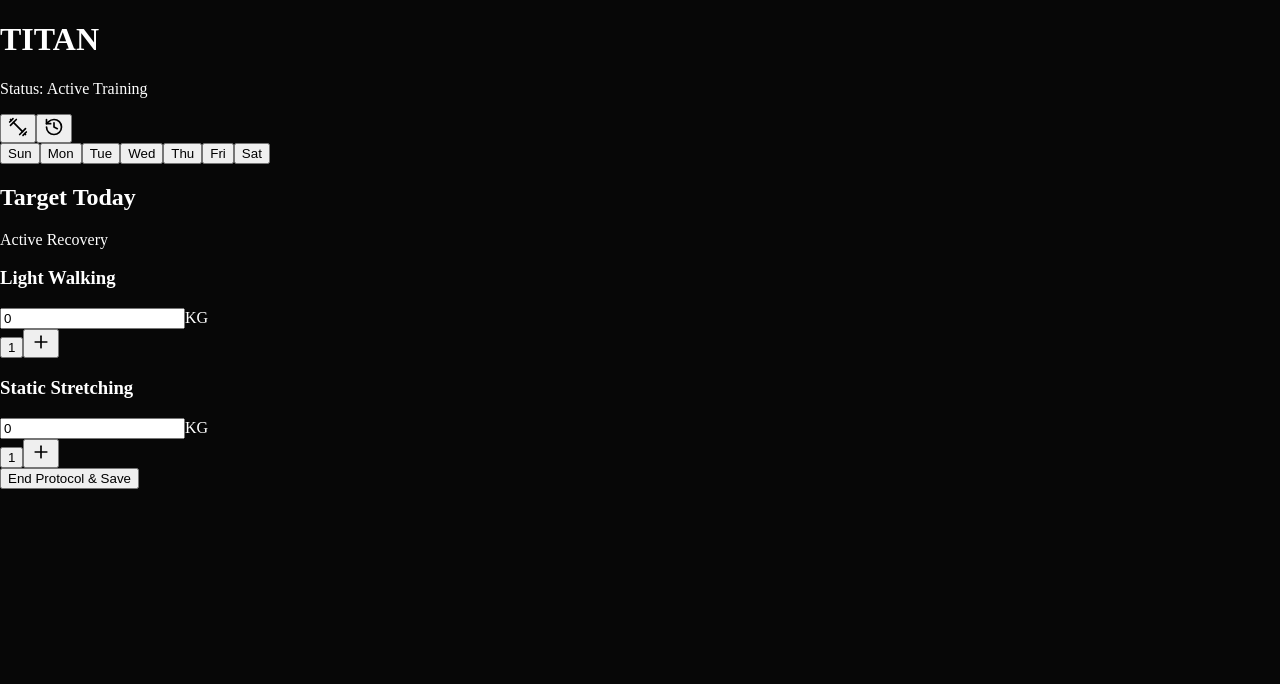
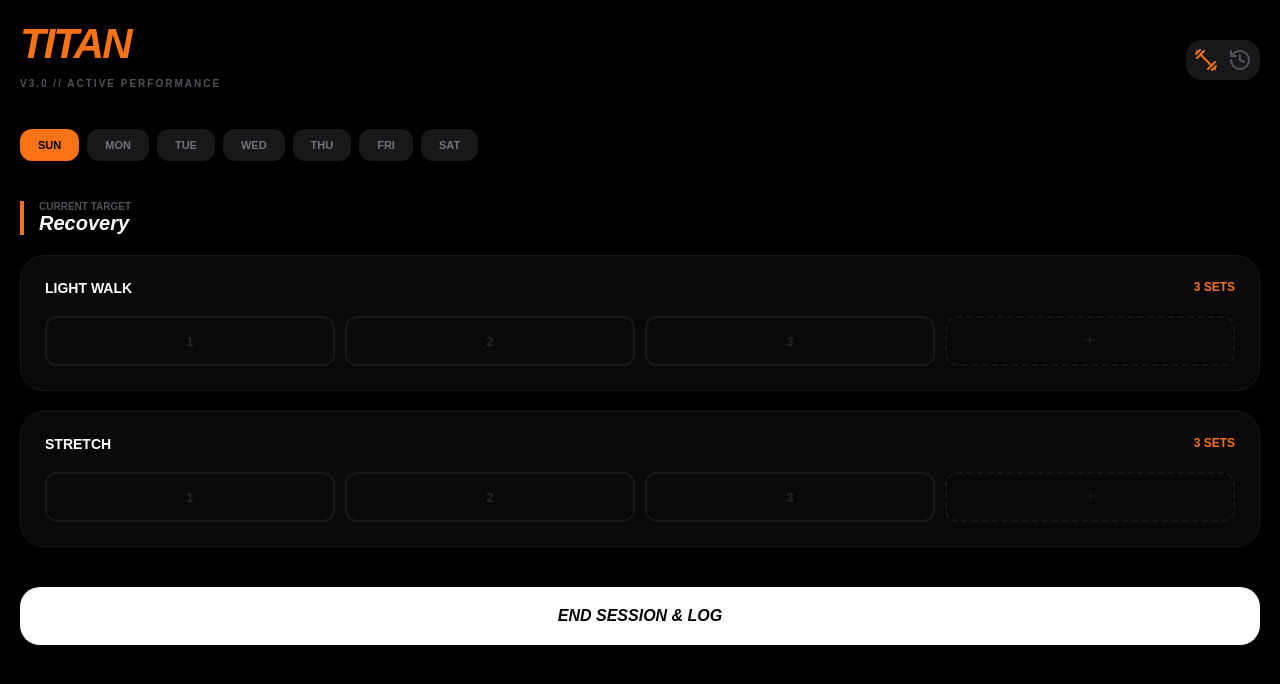
Before and after one commit to srafiq2406teachered-byte/Titan-Tracker, a React (Vite) app: page / in a window 1280 px wide. Shown: the top 684 px of the page. Built offline with nearby package versions, Linux system fonts and the light colour scheme.

Commit message:
Update App.jsx

```diff
--- a/src/App.jsx
+++ b/src/App.jsx
@@ -1,58 +1,22 @@
 import React, { useState, useEffect } from 'react';
-import { Plus, CheckCircle, Clock, Flame, Scale, RotateCcw, Dumbbell, History, PlusCircle, Trash2 } from 'lucide-react';
+import { CheckCircle, Clock, RotateCcw, Dumbbell, History, Plus } from 'lucide-react';
 
 const TitanTracker = () => {
   const [activeDay, setActiveDay] = useState(new Date().getDay());
   const [view, setView] = useState('train');
   const [timeLeft, setTimeLeft] = useState(0);
   const [completedSets, setCompletedSets] = useState({});
-  const [sessionWeights, setSessionWeights] = useState({});
-  const [history, setHistory] = useState(() => JSON.parse(localStorage.getItem('titan-v3-history') || '[]'));
 
   const DAYS = ["Sunday", "Monday", "Tuesday", "Wednesday", "Thursday", "Friday", "Saturday"];
 
-  // FULL 7-DAY SCIENTIFIC SPLIT
-  const DEFAULT_PLANS = {
-    1: { name: "Push (Chest/Shoulders/Triceps)", exercises: [
-        { id: "p1", name: "Chest Press Machine", sets: 3, reps: "10-12", weight: 45 },
-        { id: "p2", name: "Shoulder Press Machine", sets: 3, reps: "12", weight: 20 },
-        { id: "p3", name: "Pec Deck Fly", sets: 3, reps: "15", weight: 35 },
-        { id: "p4", name: "Tricep Cable Pushdown", sets: 3, reps: "15", weight: 15 }
-    ]},
-    2: { name: "Pull (Back/Biceps)", exercises: [
-        { id: "l1", name: "Lat Pulldown", sets: 3, reps: "10-12", weight: 40 },
-        { id: "l2", name: "Seated Cable Row", sets: 3, reps: "12", weight: 35 },
-        { id: "l3", name: "Face Pulls", sets: 3, reps: "15", weight: 12 },
-        { id: "l4", name: "Machine Preacher Curl", sets: 3, reps: "12", weight: 15 }
-    ]},
-    3: { name: "Legs (Quads/Hams)", exercises: [
-        { id: "lg1", name: "Leg Press", sets: 4, reps: "10-12", weight: 80 },
-        { id: "lg2", name: "Leg Extension", sets: 3, reps: "15", weight: 30 },
-        { id: "lg3", name: "Seated Leg Curl", sets: 3, reps: "15", weight: 25 },
-        { id: "lg4", name: "Calf Press", sets: 4, reps: "20", weight: 50 }
-    ]},
-    4: { name: "Full Body Burn (Circuit)", exercises: [
-        { id: "fb1", name: "Goblet Squat", sets: 3, reps: "15", weight: 12 },
-        { id: "fb2", name: "Incline DB Press", sets: 3, reps: "12", weight: 14 },
-        { id: "fb3", name: "Lat Pulldown (Wide)", sets: 3, reps: "12", weight: 35 },
-        { id: "fb4", name: "Kettlebell Swings", sets: 3, reps: "20", weight: 16 }
-    ]},
-    5: { name: "Upper Focus (Detail)", exercises: [
-        { id: "up1", name: "Incline Machine Press", sets: 3, reps: "12", weight: 30 },
-        { id: "up2", name: "Lat Pulldown (Close Grip)", sets: 3, reps: "12", weight: 40 },
-        { id: "up3", name: "Lateral Raise Machine", sets: 3, reps: "15", weight: 10 },
-        { id: "up4", name: "Rope Hammer Curls", sets: 3, reps: "12", weight: 15 }
-    ]},
-    6: { name: "Metabolic / Cardio", exercises: [
-        { id: "c1", name: "Incline Walk", sets: 1, reps: "20 min", weight: 5 },
-        { id: "c2", name: "Stairmaster", sets: 1, reps: "10 min", weight: 7 },
-        { id: "c3", name: "Captain's Chair Leg Raise", sets: 3, reps: "15", weight: 0 },
-        { id: "c4", name: "Plank", sets: 3, reps: "60s", weight: 0 }
-    ]},
-    0: { name: "Active Recovery", exercises: [
-        { id: "r1", name: "Light Walking", sets: 1, reps: "30 min", weight: 0 },
-        { id: "r2", name: "Static Stretching", sets: 1, reps: "10 min", weight: 0 }
-    ]}
+  const WORKOUTS = {
+    1: { name: "Push Protocol", color: "#f97316", ex: ["Chest Press", "Shoulder Press", "Triceps"] },
+    2: { name: "Pull Protocol", color: "#f97316", ex: ["Lat Pulldown", "Cable Row", "Bicep Curls"] },
+    3: { name: "Leg Protocol", color: "#f97316", ex: ["Leg Press", "Leg Curl", "Calf Raises"] },
+    4: { name: "Full Body Burn", color: "#f97316", ex: ["Squats", "Pushups", "Rows"] },
+    5: { name: "Upper Detail", color: "#f97316", ex: ["Lateral Raises", "Flyes", "Hammer Curls"] },
+    6: { name: "Metabolic/Cardio", color: "#f97316", ex: ["Stairmaster", "Incline Walk", "Plank"] },
+    0: { name: "Recovery", color: "#71717a", ex: ["Light Walk", "Stretch"] }
   };
 
   useEffect(() => {
@@ -62,127 +26,102 @@ const TitanTracker = () => {
     }
   }, [timeLeft]);
 
-  const toggleSet = (exId, setIdx) => {
-    const key = `${exId}-${setIdx}`;
-    setCompletedSets(prev => ({ ...prev, [key]: !prev[key] }));
-    if (!completedSets[key]) setTimeLeft(60);
-  };
-
-  const handleWeightChange = (exId, val) => {
-    setSessionWeights(prev => ({ ...prev, [exId]: val }));
-  };
-
-  const saveSession = () => {
-    const entry = {
-      id: Date.now(),
-      date: new Date().toLocaleDateString(),
-      day: DAYS[activeDay],
-      workoutName: DEFAULT_PLANS[activeDay].name,
-    };
-    const newHistory = [entry, ...history].slice(0, 20);
-    setHistory(newHistory);
-    localStorage.setItem('titan-v3-history', JSON.stringify(newHistory));
-    setCompletedSets({});
-    alert("Session Logged to History!");
-  };
-
-  const activeWorkout = DEFAULT_PLANS[activeDay];
+  const activeWorkout = WORKOUTS[activeDay] || WORKOUTS[0];
 
   return (
-    <div className="max-w-md mx-auto min-h-screen bg-black text-white p-4 font-sans pb-32">
+    <div style={{ backgroundColor: '#000', minHeight: '100vh', color: '#fff', fontFamily: 'sans-serif', padding: '20px' }}>
 
       {/* HEADER */}
-      <div className="flex justify-between items-start mb-6 pt-4">
+      <header style={{ display: 'flex', justifyContent: 'space-between', alignItems: 'center', marginBottom: '30px' }}>
         <div>
-          <h1 className="text-5xl font-black italic tracking-tighter text-orange-600 leading-none">TITAN</h1>
-          <p className="text-zinc-600 text-[10px] font-bold uppercase tracking-[0.3em] mt-1">Status: Active Training</p>
+          <h1 style={{ fontSize: '42px', fontWeight: '900', fontStyle: 'italic', margin: 0, letterSpacing: '-2px', color: '#f97316' }}>TITAN</h1>
+          <p style={{ fontSize: '10px', fontWeight: 'bold', color: '#52525b', textTransform: 'uppercase', letterSpacing: '2px' }}>V3.0 // Active Performance</p>
         </div>
-        <div className="flex bg-zinc-900 p-1.5 rounded-2xl border border-zinc-800">
-          <button onClick={() => setView('train')} className={`p-3 rounded-xl transition-all ${view === 'train' ? 'bg-orange-600 text-black' : 'text-zinc-500'}`}><Dumbbell size={20}/></button>
-          <button onClick={() => setView('history')} className={`p-3 rounded-xl transition-all ${view === 'history' ? 'bg-orange-600 text-black' : 'text-zinc-500'}`}><History size={20}/></button>
+        <div style={{ display: 'flex', gap: '10px', background: '#18181b', padding: '8px', borderRadius: '16px' }}>
+          <Dumbbell color={view === 'train' ? '#f97316' : '#52525b'} onClick={() => setView('train')} />
+          <History color={view === 'history' ? '#f97316' : '#52525b'} onClick={() => setView('history')} />
         </div>
-      </div>
+      </header>
 
       {/* DAY PICKER */}
-      <div className="flex gap-2 overflow-x-auto pb-6 no-scrollbar">
+      <div style={{ display: 'flex', gap: '8px', overflowX: 'auto', marginBottom: '30px', paddingBottom: '10px' }}>
         {DAYS.map((day, i) => (
           <button
             key={day}
-            onClick={() => {setActiveDay(i); setCompletedSets({});}}
-            className={`px-5 py-2.5 rounded-2xl text-[10px] font-black uppercase whitespace-nowrap transition-all border-2 ${activeDay === i ? 'bg-orange-600 border-orange-600 text-black' : 'border-zinc-900 text-zinc-600'}`}
+            onClick={() => setActiveDay(i)}
+            style={{
+              padding: '10px 18px',
+              borderRadius: '12px',
+              border: 'none',
+              fontSize: '11px',
+              fontWeight: '900',
+              textTransform: 'uppercase',
+              backgroundColor: activeDay === i ? '#f97316' : '#18181b',
+              color: activeDay === i ? '#000' : '#71717a',
+              cursor: 'pointer',
+              whiteSpace: 'nowrap'
+            }}
           >
             {day.substring(0, 3)}
           </button>
         ))}
       </div>
 
-      {view === 'train' ? (
-        <div className="space-y-6">
-          <div className="border-l-4 border-orange-600 pl-4 mb-8">
-            <h2 className="text-zinc-500 text-[10px] font-black uppercase tracking-widest">Target Today</h2>
-            <p className="text-xl font-black italic uppercase tracking-tight">{activeWorkout.name}</p>
+      {/* WORKOUT CARDS */}
+      <div style={{ display: 'flex', flexDirection: 'column', gap: '20px' }}>
+        <div style={{ borderLeft: '4px solid #f97316', paddingLeft: '15px' }}>
+            <h2 style={{ fontSize: '10px', color: '#52525b', textTransform: 'uppercase', margin: 0 }}>Current Target</h2>
+            <p style={{ fontSize: '20px', fontWeight: '900', fontStyle: 'italic', margin: 0 }}>{activeWorkout.name}</p>
         </div>
 
-          {activeWorkout.exercises.map((ex) => (
-            <div key={ex.id} className="bg-zinc-950 border border-zinc-900 rounded-[32px] p-6">
-              <div className="flex justify-between items-center mb-6">
-                <h3 className="font-black text-sm uppercase italic tracking-wide w-2/3">{ex.name}</h3>
-                <div className="flex items-center gap-2 bg-black border border-zinc-800 px-3 py-2 rounded-xl">
-                    <input
-                      type="number"
-                      defaultValue={ex.weight}
-                      onChange={(e) => handleWeightChange(ex.id, e.target.value)}
-                      className="bg-transparent w-8 text-center text-orange-500 font-bold outline-none"
-                    />
-                    <span className="text-[9px] font-black text-zinc-600 uppercase">KG</span>
-                </div>
+        {activeWorkout.ex.map((name, idx) => (
+          <div key={idx} style={{ background: '#09090b', border: '1px solid #18181b', borderRadius: '24px', padding: '24px' }}>
+            <div style={{ display: 'flex', justifyContent: 'space-between', marginBottom: '20px' }}>
+              <h3 style={{ fontSize: '14px', fontWeight: '900', textTransform: 'uppercase', margin: 0 }}>{name}</h3>
+              <div style={{ color: '#f97316', fontSize: '12px', fontWeight: 'bold' }}>3 SETS</div>
             </div>
 
-              <div className="grid grid-cols-4 gap-2">
-                {[...Array(ex.sets)].map((_, i) => (
+            <div style={{ display: 'flex', gap: '10px' }}>
+              {[1, 2, 3].map(set => (
                 <button
-                    key={i}
-                    onClick={() => toggleSet(ex.id, i)}
-                    className={`h-14 rounded-2xl border-2 font-black italic transition-all flex items-center justify-center ${completedSets[`${ex.id}-${i}`] ? 'bg-orange-600 border-orange-600 text-black' : 'border-zinc-900 text-zinc-800'}`}
+                  key={set}
+                  onClick={() => {
+                    const key = `${name}-${set}`;
+                    setCompletedSets({...completedSets, [key]: !completedSets[key]});
+                    if(!completedSets[key]) setTimeLeft(60);
+                  }}
+                  style={{
+                    flex: 1,
+                    height: '50px',
+                    borderRadius: '12px',
+                    border: '2px solid #18181b',
+                    background: completedSets[`${name}-${set}`] ? '#f97316' : 'transparent',
+                    color: completedSets[`${name}-${set}`] ? '#000' : '#27272a',
+                    fontWeight: '900',
+                    cursor: 'pointer'
+                  }}
                 >
-                    {completedSets[`${ex.id}-${i}`] ? <CheckCircle size={20} /> : i + 1}
+                  {completedSets[`${name}-${set}`] ? <CheckCircle size={18} /> : set}
                 </button>
               ))}
-                <button className="h-14 rounded-2xl border-2 border-dashed border-zinc-900 text-zinc-800 flex items-center justify-center hover:text-orange-600 transition-colors">
-                    <Plus size={20} />
+              <button style={{ flex: 1, borderRadius: '12px', border: '2px dashed #18181b', background: 'transparent', color: '#18181b' }}>
+                <Plus size={18}/>
               </button>
             </div>
           </div>
         ))}
 
-          <button onClick={saveSession} className="w-full bg-white text-black font-black py-6 rounded-[32px] uppercase italic tracking-tighter hover:bg-orange-600 transition-all mt-8">
-            End Protocol & Save
+        <button style={{ marginTop: '20px', width: '100%', padding: '20px', borderRadius: '20px', border: 'none', backgroundColor: '#fff', color: '#000', fontWeight: '900', fontSize: '16px', textTransform: 'uppercase', fontStyle: 'italic' }}>
+          End Session & Log
         </button>
       </div>
-      ) : (
-        <div className="space-y-3">
-          {history.length === 0 ? (
-            <div className="text-center py-20 text-zinc-800 font-black uppercase italic">No Data Found</div>
-          ) : (
-            history.map(log => (
-              <div key={log.id} className="bg-zinc-950 border border-zinc-900 p-5 rounded-[24px] flex justify-between items-center">
-                <div>
-                  <p className="text-[10px] text-zinc-600 font-bold uppercase">{log.date}</p>
-                  <p className="font-black italic text-white uppercase">{log.workoutName}</p>
-                </div>
-                <Flame size={20} className="text-orange-600" />
-              </div>
-            ))
-          )}
-        </div>
-      )}
 
       {/* FLOATING TIMER */}
       {timeLeft > 0 && (
-        <div className="fixed bottom-8 left-1/2 -translate-x-1/2 bg-white text-black px-10 py-5 rounded-[24px] shadow-2xl flex items-center gap-6 z-50 border-4 border-orange-600 animate-pulse">
-          <Clock size={28} />
-          <span className="font-mono text-5xl font-black italic tracking-tighter">{timeLeft}</span>
-          <button onClick={() => setTimeLeft(0)} className="bg-zinc-200 p-2 rounded-full"><RotateCcw size={18}/></button>
+        <div style={{ position: 'fixed', bottom: '30px', left: '50%', transform: 'translateX(-50%)', backgroundColor: '#fff', color: '#000', padding: '15px 40px', borderRadius: '40px', display: 'flex', alignItems: 'center', gap: '15px', boxShadow: '0 10px 30px rgba(0,0,0,0.5)', border: '4px solid #f97316' }}>
+          <Clock size={24} />
+          <span style={{ fontSize: '32px', fontWeight: '900', fontStyle: 'italic', fontFamily: 'monospace' }}>{timeLeft}</span>
+          <RotateCcw size={18} onClick={() => setTimeLeft(0)} />
         </div>
       )}
     </div>
```
Lines whose indentation alone changed are shown as unchanged.
